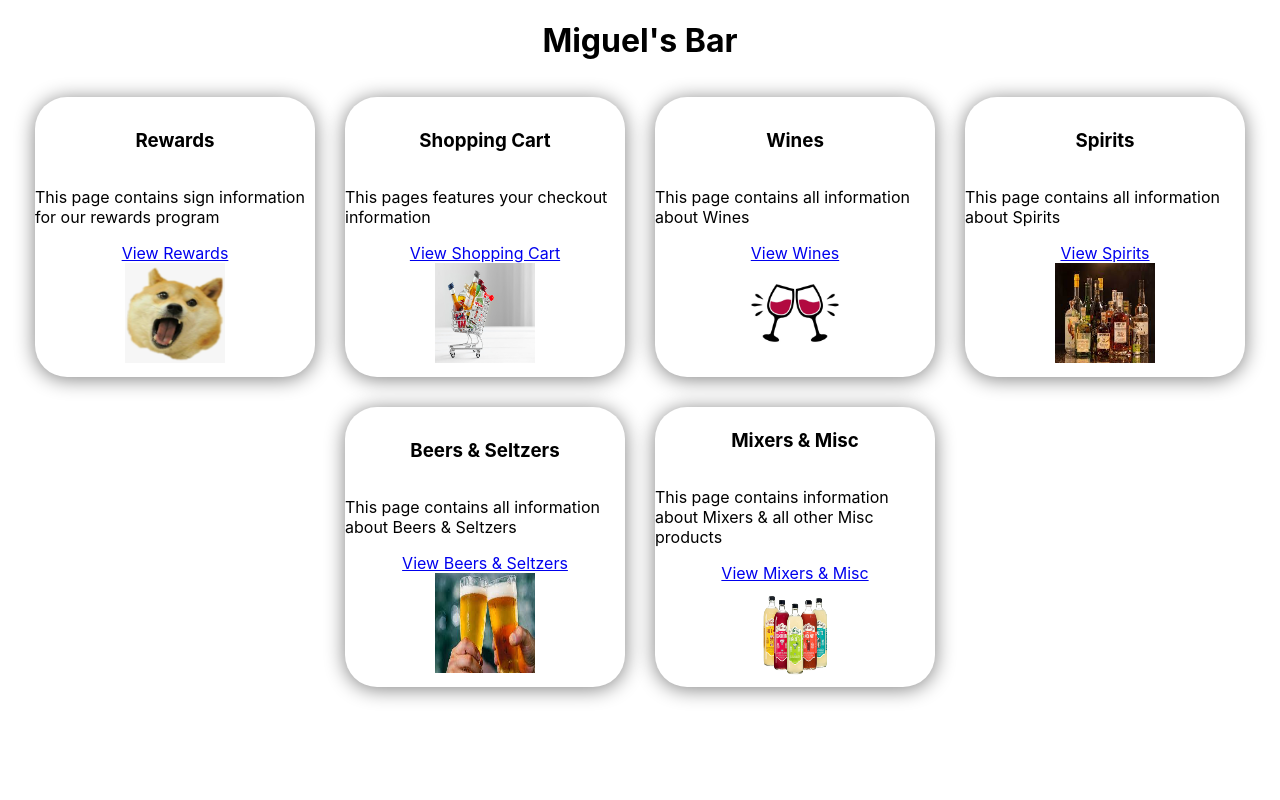
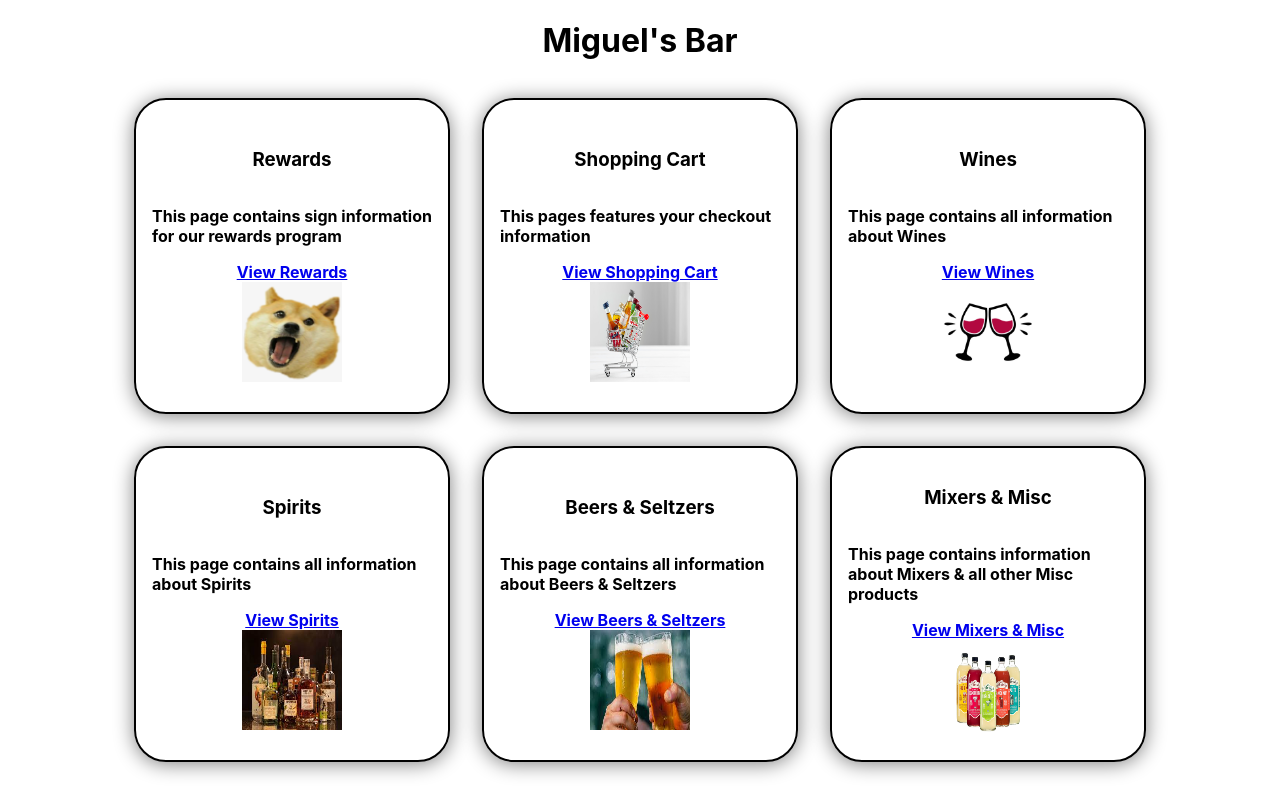
Before and after one commit to mteruel28/Capstone_BarApp, a React (Create React App) app in the folder newbar/: page / in a window 1280 px wide. Built offline with nearby package versions, Linux system fonts and the light colour scheme.

Commit message:
New Changes CSS

```diff
--- a/newbar/src/App.css
+++ b/newbar/src/App.css
@@ -12,6 +12,15 @@
   justify-content: center;
   align-items: center;
   flex-direction: column;
+
+  padding: 1rem;
+  font-family: inherit;
+  font-weight:bold;
+  font-size: 1rem;
+  margin:1rem;
+  border:2px solid black;
+  background: transparent;
+  color: black;
 }
 
 .container{
--- a/newbar/src/Beer.css
+++ b/newbar/src/Beer.css
@@ -20,3 +20,15 @@
       align-items: center;
       flex-wrap: wrap;
   }
+
+  .Items{
+        transform: scale(1.03);
+        padding: 1rem;
+        font-family: inherit;
+        font-weight:bold;
+        font-size: 1rem;
+        margin:1rem;
+        border:2px solid black;
+        background: transparent;
+        color: black;
+  }
--- a/newbar/src/BeersSeltzers.js
+++ b/newbar/src/BeersSeltzers.js
@@ -1,11 +1,14 @@
 import React from 'react';
 import ItemCards from './ItemCards';
-
+import './Beer.css';
 
 function BeersSelters(){
     return(
         <div>
        <p>Beers and Seltzers</p>
+       <div className="search-bar-container">
+                <input className="search-bar" placeholder="Search..." type="text"></input>
+            </div>
        <ItemCards/>
        </div>
     )
```
